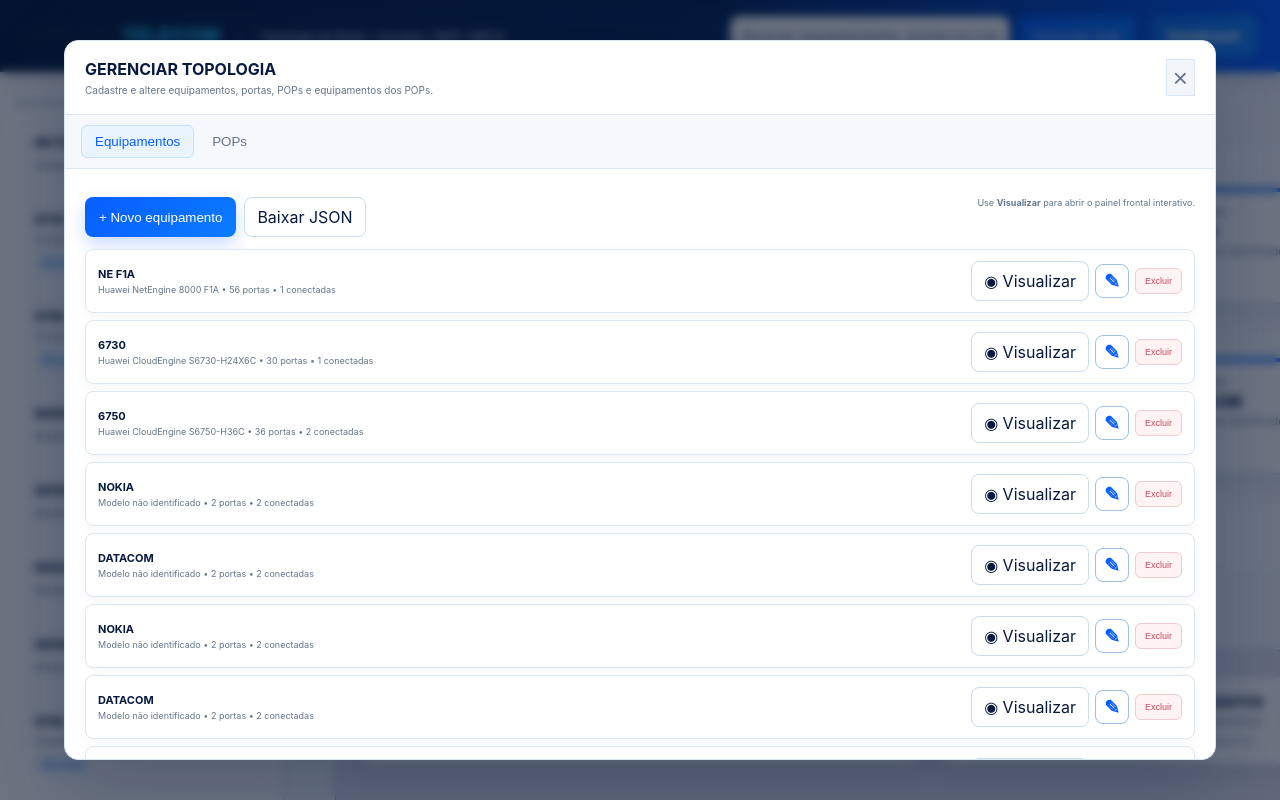
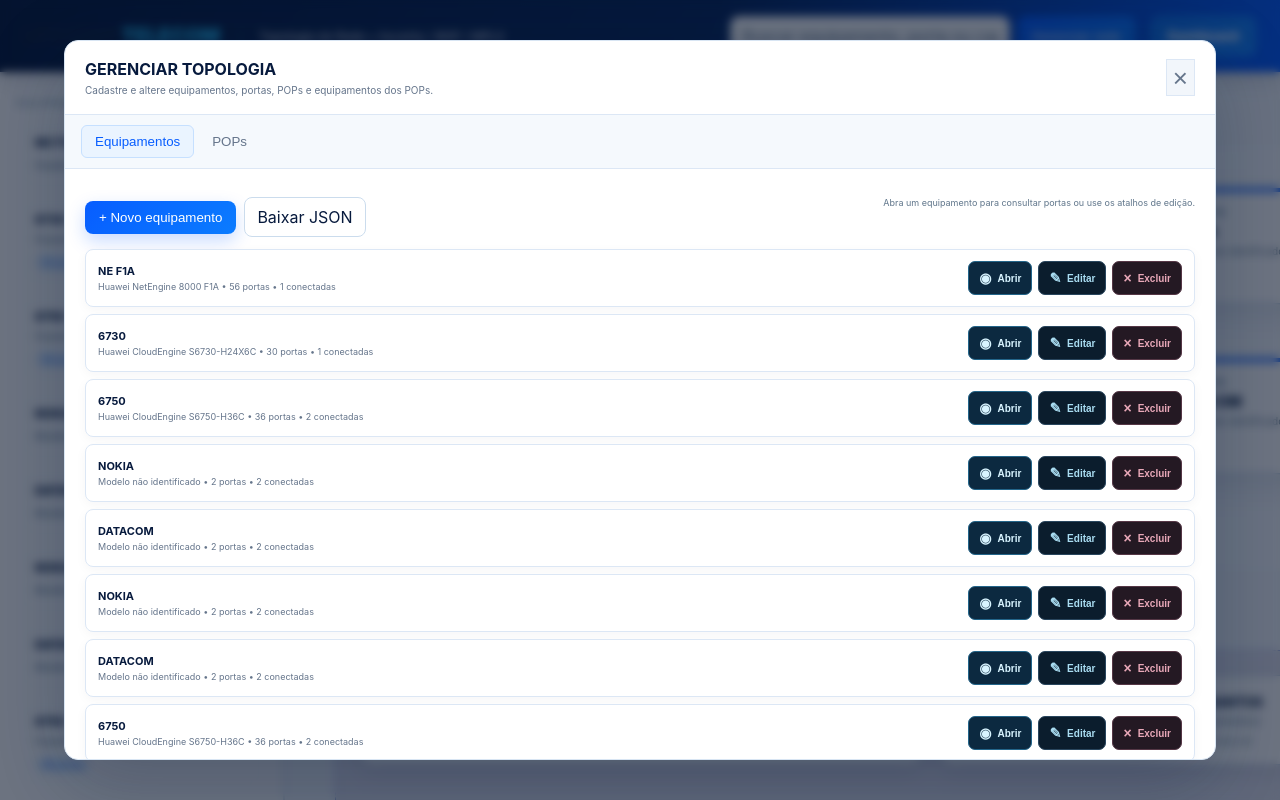
Before and after one commit to FelpLuis/Topologia-NOC.github.io, a plain HTML site: page public/index.html in a window 1280 px wide. Both pictures are taken after a click on the button "Gerenciar rede". Drawn offline with Linux system fonts and the light colour scheme.

Commit message:
refeat gerenciador

```diff
--- a/public/css/style.css
+++ b/public/css/style.css
@@ -1327,10 +1327,45 @@ html[data-theme="dark"] #universalEditor .status-dot{
 /* =========================================================
    GERENCIAMENTO — PAINEL FRONTAL INTERATIVO DO EQUIPAMENTO
    ========================================================= */
-.manager-hint{margin-left:auto;color:#60768b;font-size:9px}
-.manager-equipment-item{gap:16px}
+.manager-hint{margin-left:auto;color:#60768b;font-size:9px;line-height:1.4}
+.manager-toolbar-main{display:flex;gap:8px;align-items:center}
+.manager-equipment-item{gap:16px;transition:border-color .16s ease,background .16s ease,transform .16s ease}
+.manager-equipment-item:hover{border-color:#315d78;background:#0d2132}
 .manager-equipment-info{min-width:0}
-.manager-item-actions{display:flex;align-items:center;gap:7px;flex-wrap:wrap;justify-content:flex-end}
+.manager-item-actions{display:flex;align-items:center;gap:5px;flex-wrap:wrap;justify-content:flex-end}
+.mgr-action{
+  min-height:34px;
+  display:inline-flex;
+  align-items:center;
+  justify-content:center;
+  gap:6px;
+  padding:7px 10px;
+  border:1px solid #29465e;
+  border-radius:7px;
+  background:#0b1d2d;
+  color:#cfe5f1;
+  cursor:pointer;
+  font-size:10px;
+  font-weight:600;
+  transition:all .16s ease;
+}
+.mgr-action:hover{transform:translateY(-1px);border-color:#3a7597;background:#102a3e;color:#fff}
+.mgr-action:focus-visible{outline:2px solid #28c7ff;outline-offset:2px}
+.mgr-action-icon{font-size:14px;line-height:1}
+.mgr-visual{border-color:#23658a;background:#0c2940;color:#d8f4ff}
+.mgr-visual:hover{border-color:#28c7ff;background:#103b56}
+.mgr-edit{color:#a9dcf1}
+.mgr-del{border-color:#553746;background:#241923;color:#e8a8b8}
+.mgr-del:hover{border-color:#a35a70;background:#351d29;color:#ffd8e0}
+.mgr-pop-edit{color:#a9dcf1}
+.mgr-pop-del{border-color:#553746;background:#241923;color:#e8a8b8}
+.mgr-pop-del:hover{border-color:#a35a70;background:#351d29;color:#ffd8e0}
+@media(max-width:700px){
+  .manager-toolbar{align-items:flex-start!important;flex-direction:column}
+  .manager-hint{margin-left:0}
+  .manager-item-actions{width:100%;justify-content:flex-start}
+  .mgr-action{flex:1}
+}
 
 .equipment-visual-modal{
   width:min(1220px,calc(100vw - 40px));
--- a/public/js/app.js
+++ b/public/js/app.js
@@ -215,15 +215,40 @@ function renderManager(tab){
   document.querySelectorAll(".manager-tab").forEach(b=>b.classList.toggle("active",b.dataset.tab===tab));
   const box=document.getElementById("managerContent");
   if(tab==="equipamentos"){
-    box.innerHTML=`<div class="manager-toolbar"><button class="primary-btn" id="addEquipment">+ Novo equipamento</button><button class="btn" id="downloadAll">Baixar JSON</button><span class="manager-hint">Use <b>Visualizar</b> para abrir o painel frontal interativo.</span></div>
-      <div class="manager-list">${state.equipamentos.map((e,i)=>`<div class="manager-item manager-equipment-item"><div class="manager-equipment-info"><b>${escapeHtml(e.nome)}</b><small>${escapeHtml(e.modelo||"")} • ${e.portas.length} portas • ${e.portas.filter(p=>getPortConnection(e.id,p.numero)).length} conectadas</small></div><div class="manager-item-actions"><button class="btn mgr-visual" data-i="${i}">◉ Visualizar</button><button class="icon-edit mgr-edit" data-i="${i}" title="Editar equipamento">✎</button><button class="danger-btn mgr-del" data-i="${i}">Excluir</button></div></div>`).join("")}</div>`;
+    box.innerHTML=`<div class="manager-toolbar">
+        <div class="manager-toolbar-main">
+          <button class="primary-btn" id="addEquipment">+ Novo equipamento</button>
+          <button class="btn" id="downloadAll">Baixar JSON</button>
+        </div>
+        <span class="manager-hint">Abra um equipamento para consultar portas ou use os atalhos de edição.</span>
+      </div>
+      <div class="manager-list">${state.equipamentos.map((e,i)=>`<div class="manager-item manager-equipment-item">
+        <div class="manager-equipment-info">
+          <b>${escapeHtml(e.nome)}</b>
+          <small>${escapeHtml(e.modelo||"")} • ${e.portas.length} portas • ${e.portas.filter(p=>getPortConnection(e.id,p.numero)).length} conectadas</small>
+        </div>
+        <div class="manager-item-actions" aria-label="Ações do equipamento">
+          <button class="mgr-action mgr-visual" data-i="${i}" title="Abrir visualização e portas" aria-label="Abrir visualização e portas"><span class="mgr-action-icon">◉</span><span>Abrir</span></button>
+          <button class="mgr-action mgr-edit" data-i="${i}" title="Editar equipamento" aria-label="Editar equipamento"><span class="mgr-action-icon">✎</span><span>Editar</span></button>
+          <button class="mgr-action mgr-del" data-i="${i}" title="Excluir equipamento" aria-label="Excluir equipamento"><span class="mgr-action-icon">×</span><span>Excluir</span></button>
+        </div>
+      </div>`).join("")}</div>`;
     document.getElementById("addEquipment").onclick=()=>editEquipment(-1);document.getElementById("downloadAll").onclick=downloadAll;
     box.querySelectorAll(".mgr-edit").forEach(b=>b.onclick=()=>editEquipment(+b.dataset.i));
     box.querySelectorAll(".mgr-visual").forEach(b=>b.onclick=()=>openEquipmentVisual(+b.dataset.i));
     box.querySelectorAll(".mgr-del").forEach(b=>b.onclick=()=>deleteEquipment(+b.dataset.i));
   }else{
-    box.innerHTML=`<div class="manager-toolbar"><button class="primary-btn" id="addPop">+ Novo POP</button></div>
-      <div class="manager-list">${state.pops.map((p,i)=>`<div class="manager-item"><div><b>${escapeHtml(p.nome)}</b><small>${p.equipamentos.length} aparelhos • ${p.rotas.length} rotas</small></div><div><button class="icon-edit mgr-pop-edit" data-i="${i}">✎</button><button class="danger-btn mgr-pop-del" data-i="${i}">Excluir</button></div></div>`).join("")}</div>`;
+    box.innerHTML=`<div class="manager-toolbar">
+        <div class="manager-toolbar-main"><button class="primary-btn" id="addPop">+ Novo POP</button></div>
+        <span class="manager-hint">Edite os dados do POP ou remova-o com confirmação.</span>
+      </div>
+      <div class="manager-list">${state.pops.map((p,i)=>`<div class="manager-item">
+        <div><b>${escapeHtml(p.nome)}</b><small>${p.equipamentos.length} aparelhos • ${p.rotas.length} rotas</small></div>
+        <div class="manager-item-actions" aria-label="Ações do POP">
+          <button class="mgr-action mgr-pop-edit" data-i="${i}" title="Editar POP" aria-label="Editar POP"><span class="mgr-action-icon">✎</span><span>Editar</span></button>
+          <button class="mgr-action mgr-pop-del" data-i="${i}" title="Excluir POP" aria-label="Excluir POP"><span class="mgr-action-icon">×</span><span>Excluir</span></button>
+        </div>
+      </div>`).join("")}</div>`;
     document.getElementById("addPop").onclick=()=>editPop(-1);box.querySelectorAll(".mgr-pop-edit").forEach(b=>b.onclick=()=>editPop(+b.dataset.i));box.querySelectorAll(".mgr-pop-del").forEach(b=>b.onclick=()=>deletePop(+b.dataset.i));
   }
 }
```
